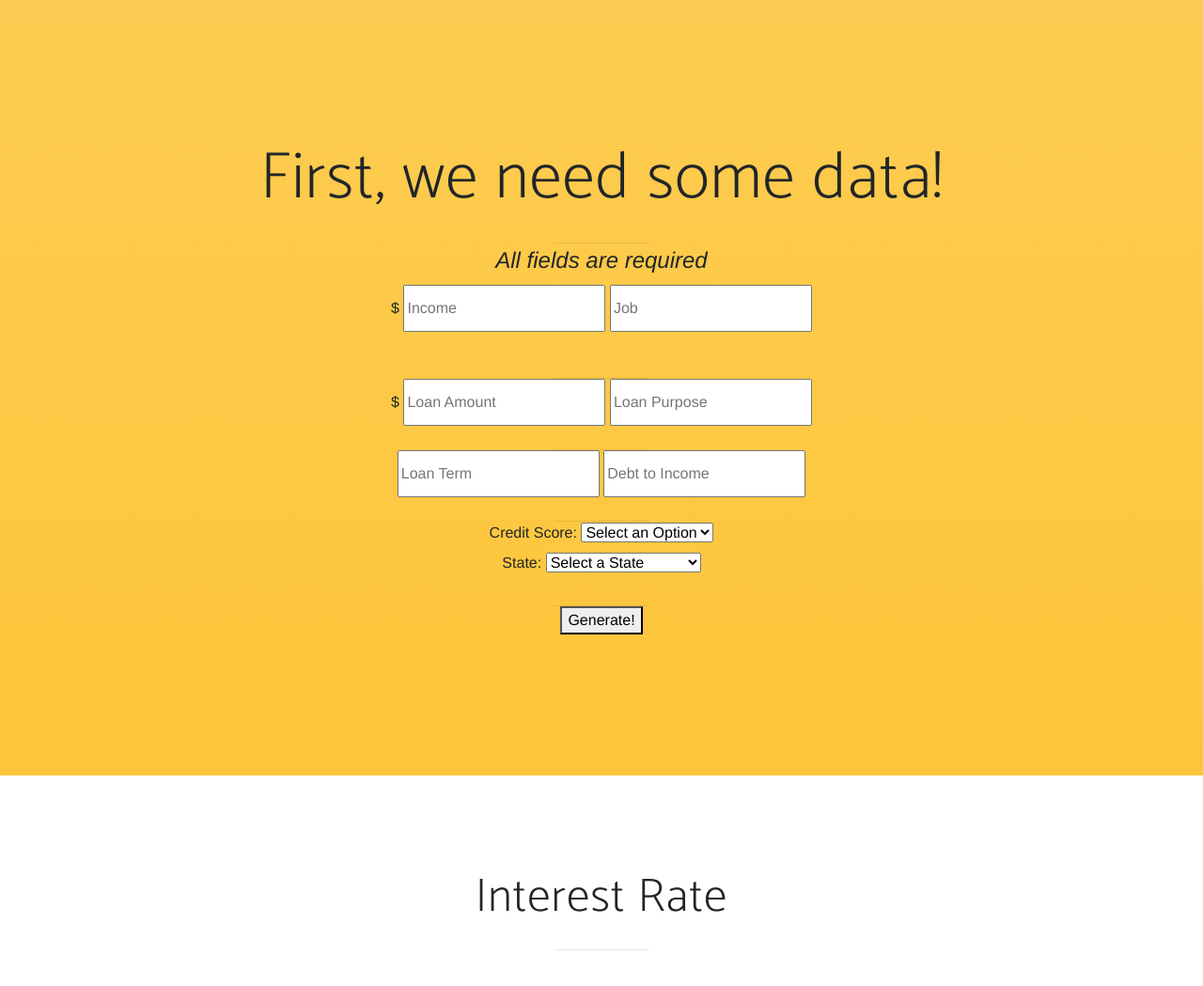
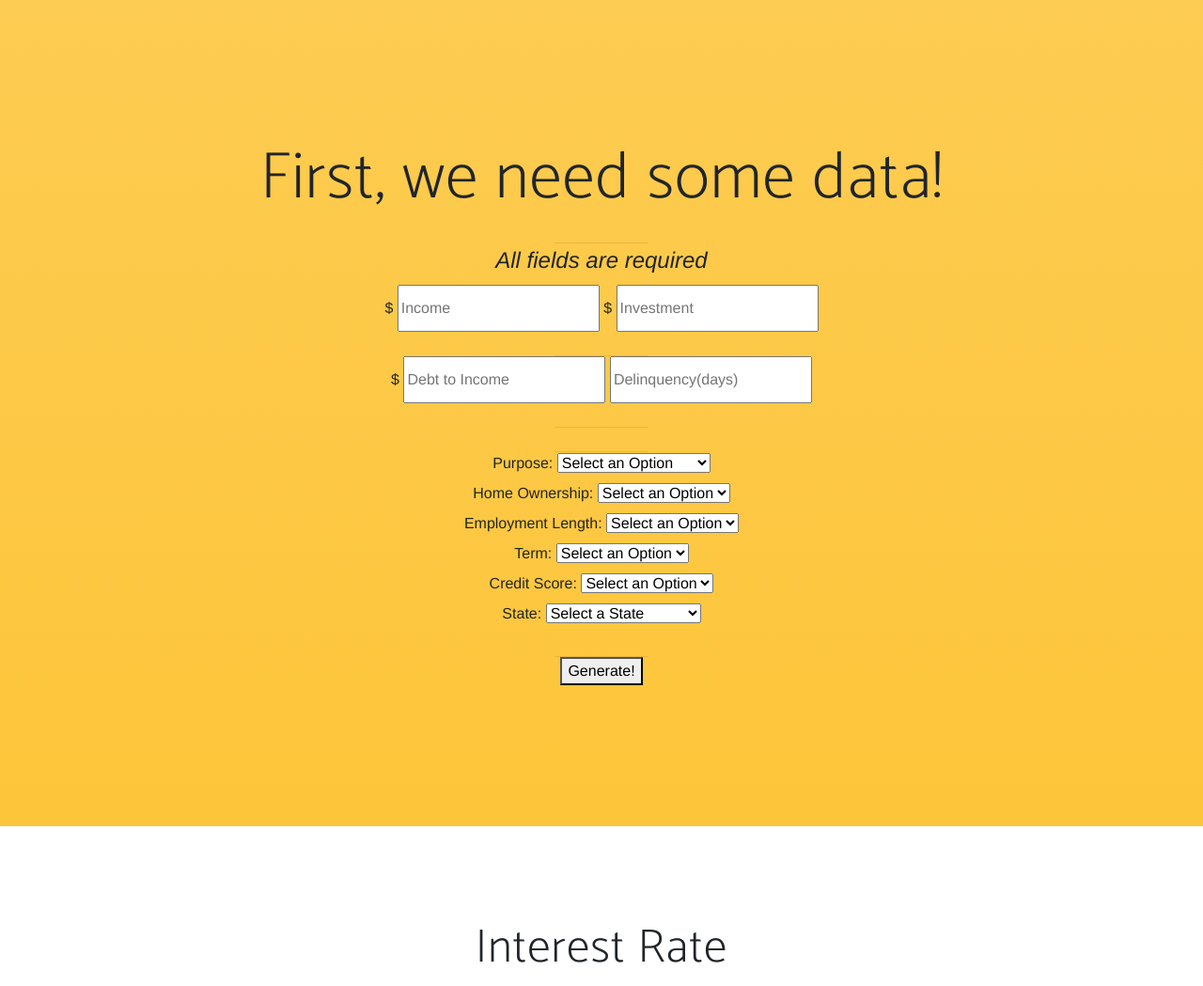
Before and after one commit to KKopacz1/InterestRateFinder, a Flask app: page / in a window 1280 px wide. Shown: the part 801-1850 px from the top of the page at 94% size. Run offline with Flask 2, Linux system fonts and the light colour scheme; some libraries are stand-ins or nearby versions; some web fonts are replaced.

Commit message:
lots of changes

```diff
--- a/app.py
+++ b/app.py
@@ -1,5 +1,6 @@
 import os
 import io
+import pandas as pd
 import numpy as np
 from PIL import Image
 import base64
@@ -45,44 +46,104 @@ load_model()
 def upload_file():
     data = {"success": False}
     if request.method == 'POST':
-        if request.form.get('credit_score'):
-            # read the base64 encoded string
-            #image_string = request.form.get('digit')
+        # read the base64 encoded string
+        #image_string = request.form.get('digit')
+        Int_Rate=10.00
+        Investment = request.form.get('investment')
+        Term = request.form.get('term')
+        Grade = request.form.get('grade')
+        Employment_Len = request.form.get('employment_length')
+        Home_ownership = request.form.get('home_ownership')
+        Annual_Income=request.form.get('annual_income')
+        Purpose = request.form.get('purpose')
+        State = request.form.get('state')
+        Debt_To_Income = request.form.get('dti')
+        Delinquence_2year = request.form.get('delinquency')
+#            Int_Rate=5.32
+#            Investment = 4800.0
+#            Term = 36
+#            Grade = "A"
+#            Employment_Len = "2 years"
+#            Home_Ownership = "MORTGAGE"
+#            Annual_Income=143000.0
+#            Purpose = "medical"
+#            State = "KY"
+#            Debt_To_Income = 7.88
+#            Delinquence_2year = 0
 
-            investment = request.form.get('investment')
-            term = request.form.get('term')
-            grade = request.form.get('grade')
-            employment_length = request.form.get('employment_length')
-            home_ownership = request.form.get('home_ownership')
-            annual_income=request.form.get('annual_income')
-            purpose = request.form.get('purpose')
-            state = request.form.get('state')
-            dti_ratio = request.form.get('dti_ratio')
-            delinquency = request.form.get('delinquency')
+        loan_array = [Int_Rate,Investment,Term,Grade,Employment_Len,Home_ownership,Annual_Income,Purpose,State,Debt_To_Income,Delinquence_2year]
+        print(loan_array)
+#
+        user_input = pd.DataFrame(data=[loan_array],columns=['Int_Rate','Investment', 'Term', 'Grade', 'Employment_Len','Home_Ownership', 'Annual_Income', 'Purpose', 'State', 'Debt_To_Income','Delinquance_2year'])
 
-            loan_array = [investment,term,grade,employment_length,home_ownership,annual_income,purpose,state,dti_ratio,delinquency]
+        #load in our model
+        model = keras.models.load_model("loan_model_trained.h5")
+        #construct loan_input
+        test_loan = pd.read_csv("Loan_Data3.csv")
 
-            #construct loan_input
-            for column in loan_array:
 
-                if column.dtype == type(object):
-                    le = LabelEncoder()
-                    column=le.fit_transform(column.astype(str))
+        test_loan=test_loan.append(user_input)
 
-            X_scaler = StandardScaler().fit(loan_array)
+        #encode the user input row along with the entire loan.csv
 
-            X_test_scaled = X_scaler.transform(loan_array)
+        for column in test_loan.columns:
 
-            # Get the tensorflow default graph
-            global graph
-            with graph.as_default():
+            if test_loan[column].dtype == type(object):
+                le = LabelEncoder()
+                test_loan[column]=le.fit_transform(test_loan[column].astype(str))
 
-                # Use the model to make a prediction
-                predicted_interest_rate = model.predict_classes(X_test_scaled)
-                data["prediction"] = str(predicted_interest_rate)
+        X=test_loan.drop("Int_Rate",axis=1)
+        y=test_loan["Int_Rate"]
 
-                # indicate that the request was a success
-                data["success"] = True
+        #take one-hot-encoded last row to grab user input
+        one_hot_input = test_loan.tail(1)
+
+        #drop the temporary Int_Rate from one_hot_input
+        one_hot_input = one_hot_input.drop("Int_Rate",axis=1)
+
+        #drop tail from dataset to ensure we have it in the train(will put it right back in)
+        test_loan = test_loan.drop(test_loan.index[len(test_loan)-1])
+
+        #split data into training and test sets
+        X_train, X_test, y_train, y_test = train_test_split(X, y, train_size=.90, test_size=.1, random_state=1, stratify=y)
+
+        #add one hot encoded user input row back to X_train
+        X_train=X_train.append(one_hot_input)
+
+        #finish fitting and transforming data
+        X_scaler = StandardScaler().fit(X_train)
+
+        X_train_scaled = X_scaler.transform(X_train)
+        X_test_scaled = X_scaler.transform(X_test)
+
+        label_encoder = LabelEncoder()
+        label_encoder.fit(y_train)
+
+        encoded_y_train = label_encoder.transform(y_train)
+        encoded_y_test = label_encoder.transform(y_test)
+
+
+        # Step 2: Convert encoded labels to one-hot-encoding
+        y_train_categorical = to_categorical(encoded_y_train)
+        y_test_categorical = to_categorical(encoded_y_test)
+
+
+        #FINAL PREDICTION TIME!!!!!!
+
+
+        encoded_predictions = model.predict_classes(X_train_scaled)
+
+        prediction_labels = label_encoder.inverse_transform(encoded_predictions)
+
+
+        predicted_int_rate =prediction_labels[-1]
+        #print(predicted_int_rate)
+
+        # indicate that the request was a success
+        data["prediction"].append(predicted_int_rate)
+        data["success"] = True
+
+
 
         return jsonify(data)
     return render_template("index.html")
--- a/static/js/new-age.js
+++ b/static/js/new-age.js
@@ -14,6 +14,7 @@
       }
     }
   });
+
 
   // Closes responsive menu when a scroll trigger link is clicked
   $('.js-scroll-trigger').click(function() {
--- a/static/js/submit.js
+++ b/static/js/submit.js
@@ -0,0 +1,53 @@
+d3.select("#submit_button").on("click", function(){
+    console.log("Clicked");
+    var annual_income = d3.select("#annual_income").node().value;
+    console.log(annual_income);
+
+    var investment = d3.select("#investment").node().value;
+    console.log(investment);
+
+    var dti = d3.select("#dti").node().value;
+    console.log(dti);
+
+    var delinquency = d3.select("#delinquency").node().value;
+    console.log(delinquency);
+
+    var purpose = d3.select("#purpose").node().value;
+    console.log(purpose);
+
+    var home_ownership = d3.select("#home_ownership").node().value;
+    console.log(home_ownership);
+
+    var employment_length = d3.select("#employment_length").node().value;
+    console.log(employment_length);
+
+    var term = d3.select("#term").node().value;
+    console.log(term);
+
+    var grade = d3.select("#grade").node().value;
+    console.log(grade);
+
+    var state = d3.select("#state").node().value;
+    console.log(state);
+
+    var data = {
+        'annual_income': annual_income,
+        'investment': investment,
+        'dti': dti,
+        'delinquency': delinquency,
+        'purpose': purpose,
+        'home_ownership': home_ownership,
+        'employment_length': employment_length,
+        'term': term,
+        'grade': grade,
+        'state':state
+    }
+
+    console.log(data);
+    var url=window.location.origin + "/"
+
+    $.post(url, data)
+      .then(function(data) {
+      console.log(data)
+     });
+})
--- a/templates/index.html
+++ b/templates/index.html
@@ -88,64 +88,134 @@
                 <legend><i>All fields are required</i></legend>
               </div>
           </div>
-          <div class="row">
+          <form onsubmit="return false">
+        <div class="row">
               <div class="col-md-12 mx-auto">
                         <label>$</label>
-                        <input id="income" type="income" placeholder="Income" class="inputs">
+                        <input id="annual_income" type="text" name = "annual_income" placeholder="Income" class="inputs">
+                        <label>$</label>
+                        <input id="investment" type="text" name = "investment" placeholder="Investment" class="inputs">
 
-                        <input id="job" type="job" placeholder="Job" class="inputs">
               </div>
           </div>
-              </div>
-              <br>
-            </div>
+
+
+
           <hr>
+
                 <div class="row">
                     <div class = "col-md-12 mx-auto">
-
-                        <fieldset>
-
                         <label>$</label>
 
-                        <input id="loan_amount" type="loan" placeholder="Loan Amount" class="inputs">
+                        <input id="dti" type="dti" placeholder="Debt to Income" class="inputs">
 
-                        <input id="purpose" type="credit" placeholder="Loan Purpose" class="inputs">
+
+
+                        <input id="delinquency" type="dl" placeholder="Delinquency(days)" class="inputs">
+
 
                     </div>
 
                 </div>
-                        </fieldset>
                 <hr>
 
+                    <hr>
+                    <div class="row">
+                        <div class="col-md-12">
+                            <label>Purpose: </label>
+                            <!--medical
+                                debt_consolidation
+                                house
+                                car
+                                credit_card
+                                other
+                                small_business
+                                home_improvement
+                                major_purchase
+                                vacation
+                                renewable_energy
+                                moving
+                                educational
+                                wedding-->
+                            <select name = "term" id="purpose">
+                                <option value="" selected="selected">Select an Option</option>
+                                <option value="debt_consolidation">debt consolidation</option>
+                                <option value="house">House</option>
+                                <option value="car">Car</option>
+                                <option value="credit_card">Credit Card</option>
+                                <option value="small_business">Small Business</option>
+                                <option value="home_improvement">Home Improvement</option>
+                                <option value="major_purchase">Major Purchase</option>
+                                <option value="vacation">Vacation</option>
+                                <option value="renewable_energy">Renewable Energy</option>
+                                <option value="moving">Moving</option>
+                                <option value="educational">Educational</option>
+                                <option value="wedding">Wedding</option>
+
+                            </select>
+                        </div>
 
                     </div>
-                </div>
-                <div class="row">
-                    <div class = "col-md-12 mx-auto">
+                    <div class="row">
+                        <div class="col-md-12">
+                            <label>Home Ownership: </label>
+                            <!--'MORTGAGE', 'RENT', 'OWN', 'ANY', 'NONE'-->
+                            <select name = "home_ownership" id="home_ownership">
+                                <option value="" selected="selected">Select an Option</option>
+                                <option value = "MORTGAGE">MORTGAGE</option>
+                                <option value = "RENT">RENT</option>
+                                <option value = "OWN">OWN</option>
+                                <option value = "ANY">ANY</option>
+                                <option value = "NONE">NONE</option>
 
-                        <fieldset>
-
-                        <input id="load_term" type="term" placeholder="Loan Term" class="inputs">
-
-                        <input id="dti" type="dti" placeholder="Debt to Income" class="inputs">
+                            </select>
+                        </div>
 
                     </div>
+                    <div class="row">
+                        <div class="col-md-12">
+                            <label>Employment Length: </label>
+                            <!--2 years', '9 years', '< 1 year', '7 years', '10+ years', '5 years',
+      '3 years', '1 year', '4 years', 'n/a', '6 years', '8 years'-->
+                            <select name = "employment_length" id="employment_length">
+                                <option value="" selected="selected">Select an Option</option>
+                                <option value = "< 1year"><1 year</option>
+                                <option value = "2 years">2 years</option>
+                                <option value = "3 years">3 years</option>
+                                <option value = "4 years">4 years</option>
+                                <option value = "5 years">5 years</option>
+                                <option value = "6 years">6 years</option>
+                                <option value = "7 years">7 years</option>
+                                <option value = "8 years">8 years</option>
+                                <option value = "9 years">9 years</option>
+                                <option value = "10+ years">10+ years</option>
+                            </select>
+                        </div>
 
-                </div>
-                    <hr>
+                    </div>
+                    <div class="row">
+                        <div class="col-md-12">
+                            <label>Term: </label>
+                            <!--term - 36, 60 -->
+                            <select name = "term" id="term">
+                                <option value="" selected="selected">Select an Option</option>
+                                <option value="36">36 Months</option>
+                                <option value="60">60 Months</option>
+                            </select>
+                        </div>
+
+                    </div>
                 <div class="row">
 
                     <div class = "col-md-12">
                         <label>Credit Score:</label>
-                      <select name="credit_score" placeholder="Credit Score">
+                      <select name="grade" placeholder="Credit Score" id="grade">
                         <option value="" selected="selected">Select an Option</option>
                         <option value="A">Over 670</option>
                         <option value="B">550-670</option>
                         <option value="C">400-550</option>
                         <option value="D">300-400</option>
                         <option value = "E">200-300</option>
-                        <option value="F">100-200</option>
-                        <option value="G">Lower than</option>
 
                         </select>
                     </div>
@@ -211,13 +281,12 @@
                     </div>
                 </div>
 
-                        </fieldset>
+
                 <hr>
-                <button type="submit" class="pure-button pure-button-primary" id="submit_button">Generate!</button>
+                <button class="pure-button pure-button-primary" id="submit_button">Generate!</button>
 
 
-                    </div>
-                </div>
+          </form>
     </section>
 
     <section class="features" id="features">
@@ -246,6 +315,11 @@
 
     <!-- Custom scripts for this template -->
     <script src="/static/js/new-age.min.js"></script>
+    <!-- D3 script -->
+    <script src="https://cdnjs.cloudflare.com/ajax/libs/d3/4.13.0/d3.js"></script>
+    <!--submit -->
+    <script src="/static/js/submit.js"></script>
+
 
   </body>
 
```
Also changed, not shown: 3 other files.
